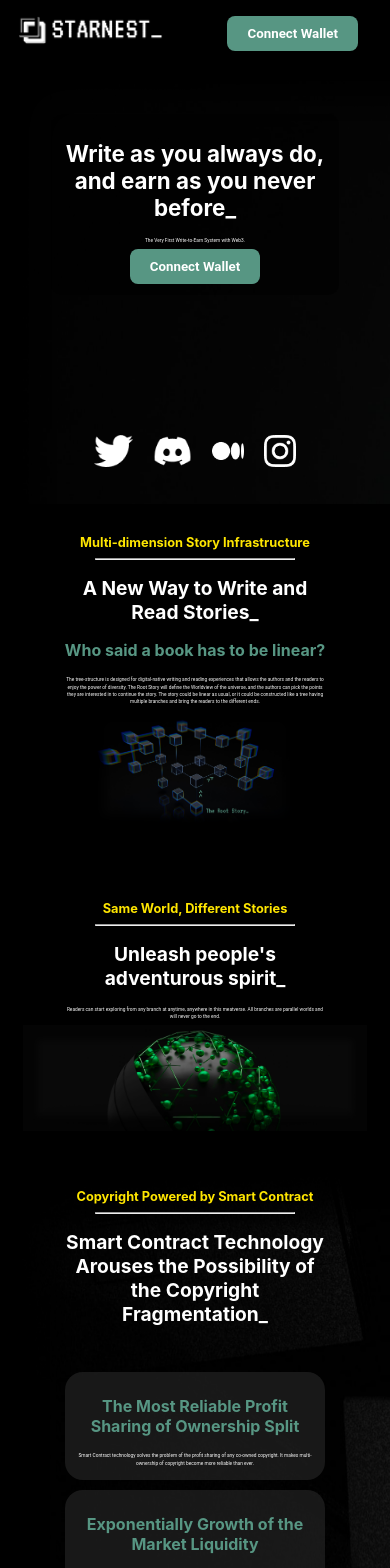
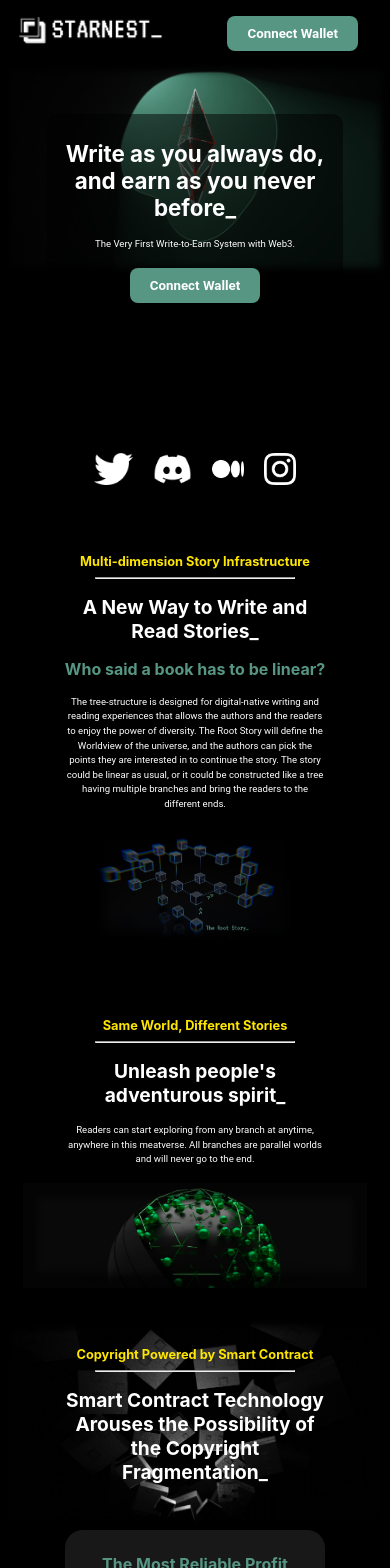
Before and after one commit to joshchan-eth/joshchan-eth.github.io, a React (Create React App) app: page / in a window 390 px wide. Shown: the top 1568 px of the page. Built offline with nearby package versions, Linux system fonts and the light colour scheme.

Commit message:
RWD done, only address position needed to be fixed

```diff
--- a/public/styles.css
+++ b/public/styles.css
@@ -15,7 +15,7 @@ body {
     width: 100%;
 }
 
-@media only screen and (min-width: 900px){
+@media only screen and (min-width: 960px){
     h1 {
         color: white;
         font-size: 1.8rem;
@@ -120,7 +120,7 @@ body {
         font-family: "VT323", monospace;
         display: inline;
         font-size: 1.3rem;
-        margin: auto 10px;
+        margin: auto 1rem;
     }
 
     header div {
@@ -312,7 +312,7 @@ body {
 
 /* Border */
 
-@media only screen and (max-width: 900px){
+@media only screen and (max-width: 960px){
 
     h1 {
         color: white;
@@ -354,15 +354,15 @@ body {
         font-family: "VT323", monospace;
         color: white;
         font-size: 2rem;
-        margin: 0.3rem -0.3rem;
+        margin: 1rem -1rem;
         text-align: center;
     }
 
     p {
         color: white;
-        margin: 0.3rem auto;
+        margin: 1rem auto;
         font-family: Roboto;
-        font-size: 0.3rem;
+        font-size: 0.6rem;
         font-weight: normal;
         font-stretch: normal;
         font-style: normal;
@@ -476,7 +476,7 @@ body {
         position: relative;
         top:17%;
         margin: auto;
-        width: 84%;
+        width: 86%;
         padding: 3% 0.5rem;
         border-radius: 10px;
         background-color: rgba(0, 0, 0, 0.5);
@@ -580,7 +580,7 @@ body {
         top:17%;
         margin: auto;
         width: 80%;
-        padding: 1rem 1rem;
+        padding: 4rem 1rem;
         border-radius: 18px;
         background-color: rgba(48, 48, 48, 0.5);
         text-align: center;
--- a/src/Adoption.jsx
+++ b/src/Adoption.jsx
@@ -4,7 +4,7 @@ import AdoptionBG from "./img/benefits.png"
 
 function Adoption(){
     return(
-        <section className="adoption" style={{ backgroundImage: `url(${AdoptionBG})`, width:"100%"}}>
+        <section className="adoption" style={{ backgroundImage: `url(${AdoptionBG})`, backgroundSize:`100%`, backgroundRepeat:`no-repeat`}}>
             <InfoSet
             sectionName={"Adopt a CosmoCitizenz to Join the Community"}
             title={"Here are CosmoCitizenz’ owner benefits_" }
--- a/src/CopyrightFragmentation.jsx
+++ b/src/CopyrightFragmentation.jsx
@@ -6,7 +6,7 @@ import CopyrightFragImg from "./img/ownership-frangmentation.png";
 
 function CopyrightFragmentation() {
     return(
-        <section className="copyrightFragmentation" style={{ backgroundImage: `url(${CopyrightFragImg})`, width:"100%", margin:"auto"}}>
+        <section className="copyrightFragmentation" style={{ backgroundImage: `url(${CopyrightFragImg})`, backgroundSize:`100%`, backgroundRepeat:`no-repeat`}}>
             <InfoSet
                 sectionName={"Copyright Powered by Smart Contract"}
                 title={"Smart Contract Technology Arouses the Possibility of the Copyright Fragmentation_" }
--- a/src/Main.jsx
+++ b/src/Main.jsx
@@ -45,7 +45,7 @@ function Main() {
         </div>
       </header>
       <p className="errorText">{errorMessage}</p>
-    <section className="main" style={{ backgroundImage: `url(${MainBg})`, width:"100%"}}>
+    <section className="main" style={{ backgroundImage: `url(${MainBg}`, backgroundSize:`100%`, backgroundRepeat:`no-repeat`}}>
       <div style={{height:"30px"}} />
       <div className="mainCard">
         <h1>
--- a/src/Roadmap.jsx
+++ b/src/Roadmap.jsx
@@ -4,7 +4,7 @@ import RoadmapBg from "./img/roadmap-bg.png";
 
 function Roadmap(){
     return(
-        <section className="roadmap" style={{ backgroundImage: `url(${RoadmapBg})`, width:"100%"}}>
+        <section className="roadmap" style={{ backgroundImage: `url(${RoadmapBg})`, backgroundSize:`100%`, backgroundRepeat:`no-repeat`}}>
             <InfoSet
                 sectionName={"Roadmap"}
                 title={"We are Building A Door for the Writers to Join the World of the Metaverse_" }
--- a/src/Social.jsx
+++ b/src/Social.jsx
@@ -4,7 +4,7 @@ import SocialBundle from "./Social-Bundle.jsx";
 
 function Social(){
     return(
-        <section className="social" style={{ backgroundImage: `url(${SocialBg})`, width:"100%"}}>
+        <section className="social" style={{ backgroundImage: `url(${SocialBg})`, backgroundSize:`100%`, backgroundRepeat:`no-repeat`}}>
             <h5>
                 Stay Tuned on Our Telegram and Discord Group!
             </h5>
```
